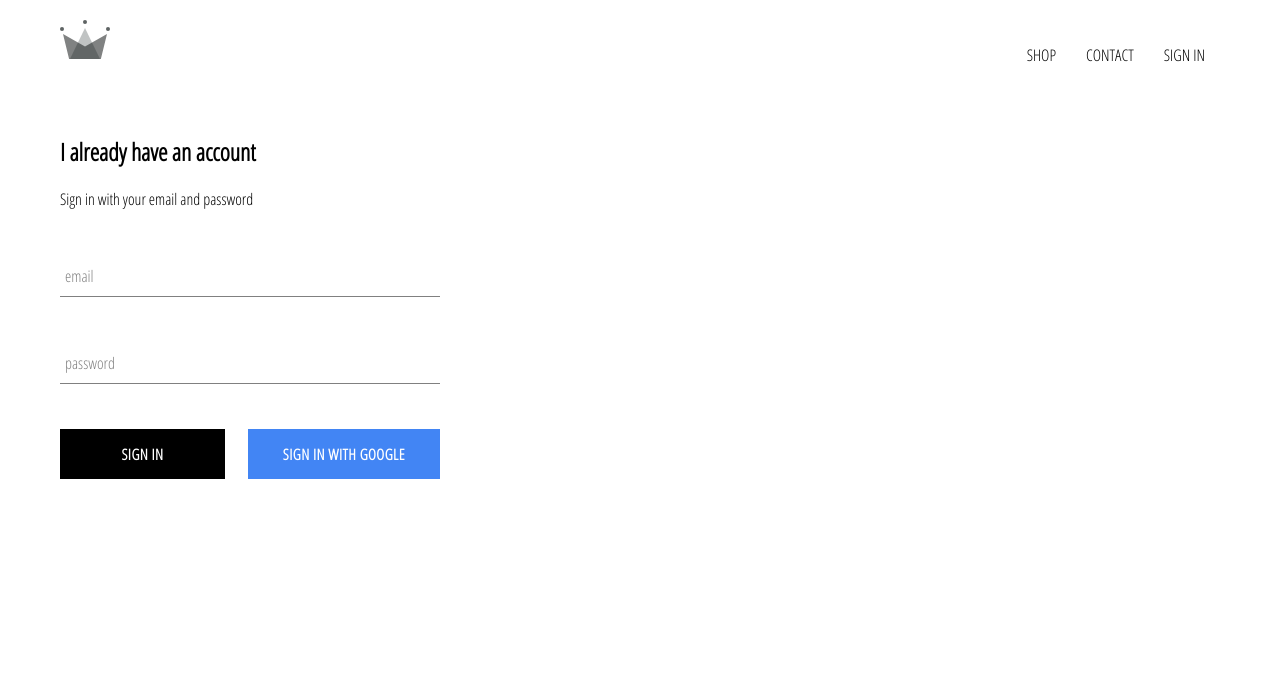
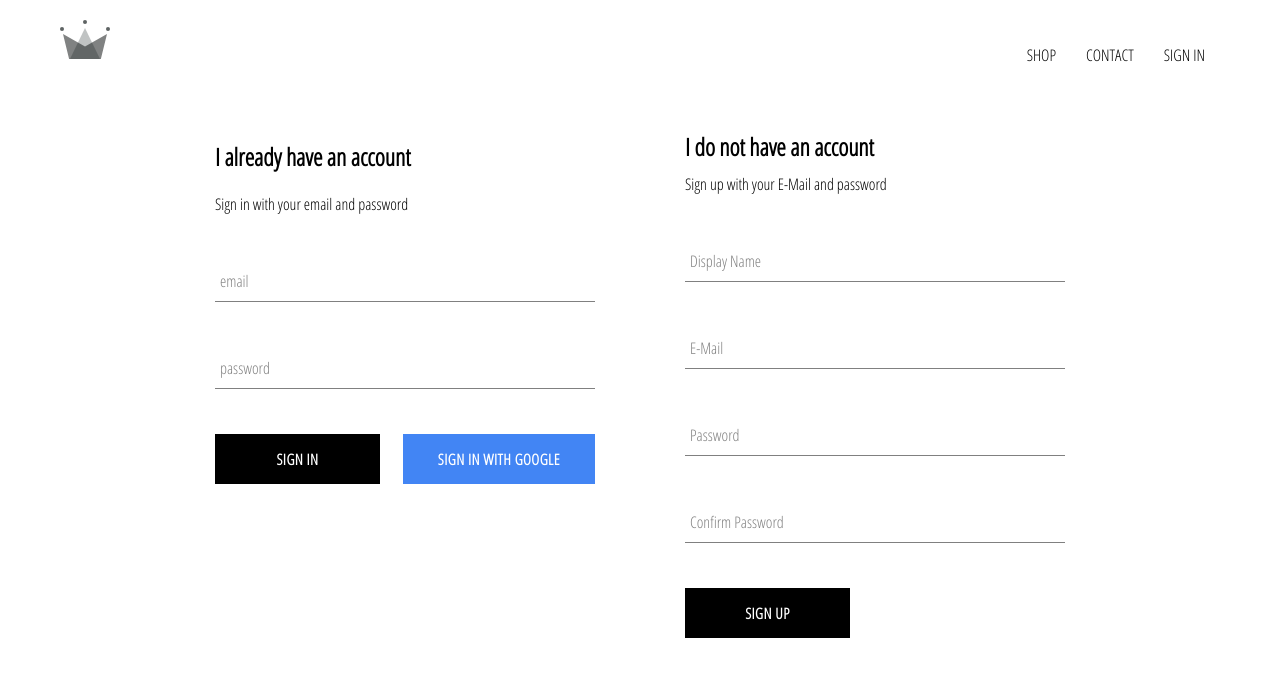
Before and after one commit to HammBamm/crwn-clothing, a React (Create React App) app: page /signin in a window 1280 px wide. Shown: the top 676 px of the page. Built offline with nearby package versions, Linux system fonts and the light colour scheme; no server answers.

Commit message:
signUp and Sign In

```diff
--- a/src/App.js
+++ b/src/App.js
@@ -6,7 +6,7 @@
 import ShopPage from './pages/shop/shop.component';
 import Header from './components/header/header.components';
 import SignInAndSignUpPage from './pages/sign-in-and-sign-up/sign-in-and-sign-up.component';
-import { auth } from './firebase/firebase.utils'
+import { auth, createUserProfileDocument } from './firebase/firebase.utils';
 
 class App extends React.Component {
   constructor() {
@@ -17,14 +17,27 @@
     }
   }
 
-  unsubscribeFromAuth = null
+  unsubscribeFromAuth = null;
 
   componentDidMount() {
-    this.unsubscribeFromAuth = auth.onAuthStateChanged(user => {
-      this.setState({ currentUser: user });
+    this.unsubscribeFromAuth = auth.onAuthStateChanged(async userAuth => {
+      if (userAuth) {
+        const userRef = await createUserProfileDocument(userAuth);
+        userRef.onSnapshot(snapShot => {
+          this.setState({
+            currentUser: {
+              id: snapShot.id,
+              ...snapShot.data()
+            }
+          })
+        });
+      }
+      else {
+        this.setState({currentUser: userAuth});
+      }
 
-      console.log(user);
-    })
+    });
+
   }
 
   componentWillUnmount() {
--- a/src/components/sign-in/sign-in.component.jsx
+++ b/src/components/sign-in/sign-in.component.jsx
@@ -3,7 +3,7 @@
 import FormInput from '../form-input/form-input.component';
 import CustomButton from '../custom-button/custom-button.component';
 
-import { signInWithGoogle } from '../../firebase/firebase.utils';
+import { auth, signInWithGoogle } from '../../firebase/firebase.utils';
 
 import './sign-in.styles.scss';
 
@@ -17,10 +17,16 @@
         }
     }
 
-    handleSubmit = event => {
+    handleSubmit = async event => {
         event.preventDefault();
 
-        this.setState({ email: '', password: '' });
+        const { email, password } = this.state;
+        try {
+            await auth.signInWithEmailAndPassword(email,password);
+            this.setState({email: '', password: ''})
+        } catch (error) {
+            console.error(error);
+        }
     }
 
     handleChange = event => {
--- /dev/null
+++ b/src/components/sign-up/sign-up.component.jsx
@@ -0,0 +1,70 @@
+import React from 'react';
+
+import FormInput from '../form-input/form-input.component';
+import CustomButton from '../custom-button/custom-button.component';
+
+import { auth,createUserProfileDocument } from '../../firebase/firebase.utils';
+
+import './sign-up.styles.scss';
+
+class SignUp extends React.Component {
+    constructor() {
+        super();
+
+        this.state = {
+            displayName: '',
+            email: '',
+            password: '',
+            confirmPassword: ''
+        }
+    }
+
+    handleSubmit = async event => {
+        event.preventDefault();
+
+        const {displayName, email, password, confirmPassword } = this.state;
+
+        if (password !== confirmPassword) {
+            alert("password don't match!");
+            return;
+        }
+
+        try {
+            const { user } = await auth.createUserWithEmailAndPassword(email,password);
+
+            await createUserProfileDocument(user, { displayName });
+
+            this.setState({
+                displayName: '',
+                email: '',
+                password: '',
+                confirmPassword: ''
+            }) ;
+        } catch (error) {
+            console.error(error);
+        }
+    }
+
+    handleChange = event => {
+        const {name, value} = event.target;
+        this.setState({ [name]: value });
+    }
+
+    render() {
+        const {displayName, email, password, confirmPassword } = this.state;
+        return (
+        <div className='sign-up'>
+            <h2 className='title'>I do not have an account</h2>
+            <span>Sign up with your E-Mail and password</span>
+            <form className='sign-up-form' onSubmit={this.handleSubmit}>
+                <FormInput type='text' name='displayName' value={displayName} onChange={this.handleChange} label='Display Name' required></FormInput>
+                <FormInput type='email' name='email' value={email} onChange={this.handleChange} label='E-Mail' required></FormInput>
+                <FormInput type='password' name='password' value={password} onChange={this.handleChange} label='Password' required></FormInput>
+                <FormInput type='password' name='confirmPassword' value={confirmPassword} onChange={this.handleChange} label='Confirm Password' required></FormInput>
+                <CustomButton type='submit'>SIGN UP</CustomButton>
+            </form>
+        </div>)
+    }
+}
+
+export default SignUp;
--- /dev/null
+++ b/src/components/sign-up/sign-up.styles.scss
@@ -0,0 +1,9 @@
+.sign-up {
+    display: flex;
+    flex-direction: column;
+    width: 380px;
+
+    .title {
+      margin: 10px 0;
+    }
+  }
--- a/src/firebase/firebase.utils.js
+++ b/src/firebase/firebase.utils.js
@@ -12,6 +12,29 @@
     measurementId: "G-PSFVD6SCPZ"
   };
 
+  export const createUserProfileDocument = async (userAuth, additionalData) => {
+    if (!userAuth) return;
+
+    const userRef = firestore.doc(`users/${userAuth.uid}`);
+    const snapShot = await userRef.get();
+    if(!snapShot.exists) {
+        const { displayName, email } = userAuth;
+        const createdAt = new Date();
+
+        try {
+            await userRef.set({
+                displayName,
+                email,
+                createdAt,
+                ...additionalData
+            })
+        } catch(error) {
+            console.log('error creating user', error.message);
+        }
+    }
+    return userRef;
+  }
+
   firebase.initializeApp(config);
 
   export const auth = firebase.auth();
--- a/src/pages/sign-in-and-sign-up/sign-in-and-sign-up.component.jsx
+++ b/src/pages/sign-in-and-sign-up/sign-in-and-sign-up.component.jsx
@@ -1,9 +1,14 @@
 import React from 'react';
 
 import SignIn from '../../components/sign-in/sign-in.component';
-import './sign-in-and-sign-up.styles.scss';
+import SignUp from '../../components/sign-up/sign-up.component';
+
+import './sign-in-and-sign-up.styles.scss'
 
 const SignInAndSignUpPage = () => (
-    <div className='sign-in-and-sign-up'><SignIn></SignIn></div>
+    <div className='sign-in-and-sign-up'>
+        <SignIn></SignIn>
+        <SignUp></SignUp>
+    </div>
 );
 export default SignInAndSignUpPage;
--- a/src/pages/sign-in-and-sign-up/sign-in-and-sign-up.styles.scss
+++ b/src/pages/sign-in-and-sign-up/sign-in-and-sign-up.styles.scss
@@ -0,0 +1,6 @@
+.sign-in-and-sign-up {
+    width: 850px;
+    display: flex;
+    justify-content: space-between;
+    margin: 30px auto;
+}
```
